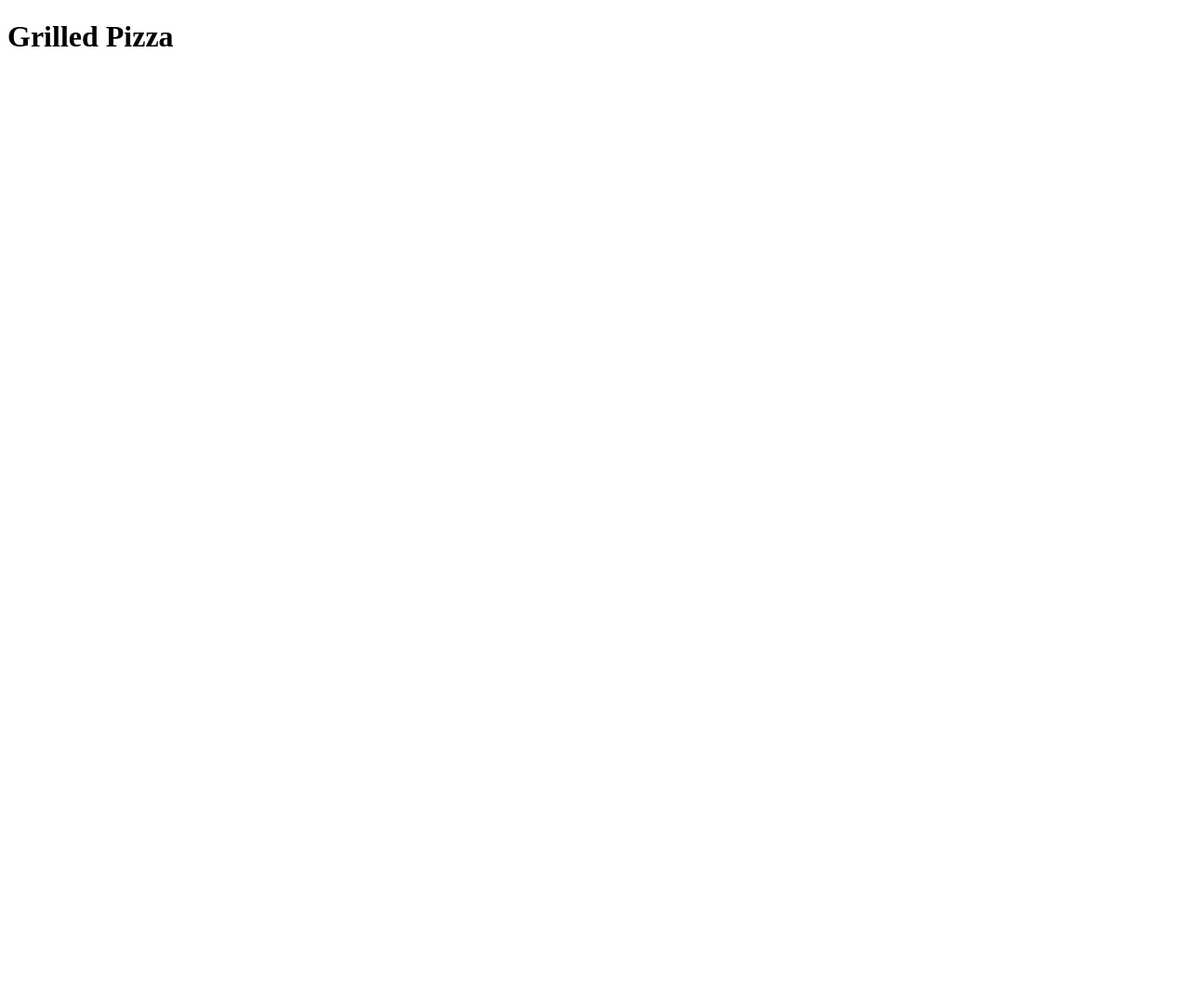
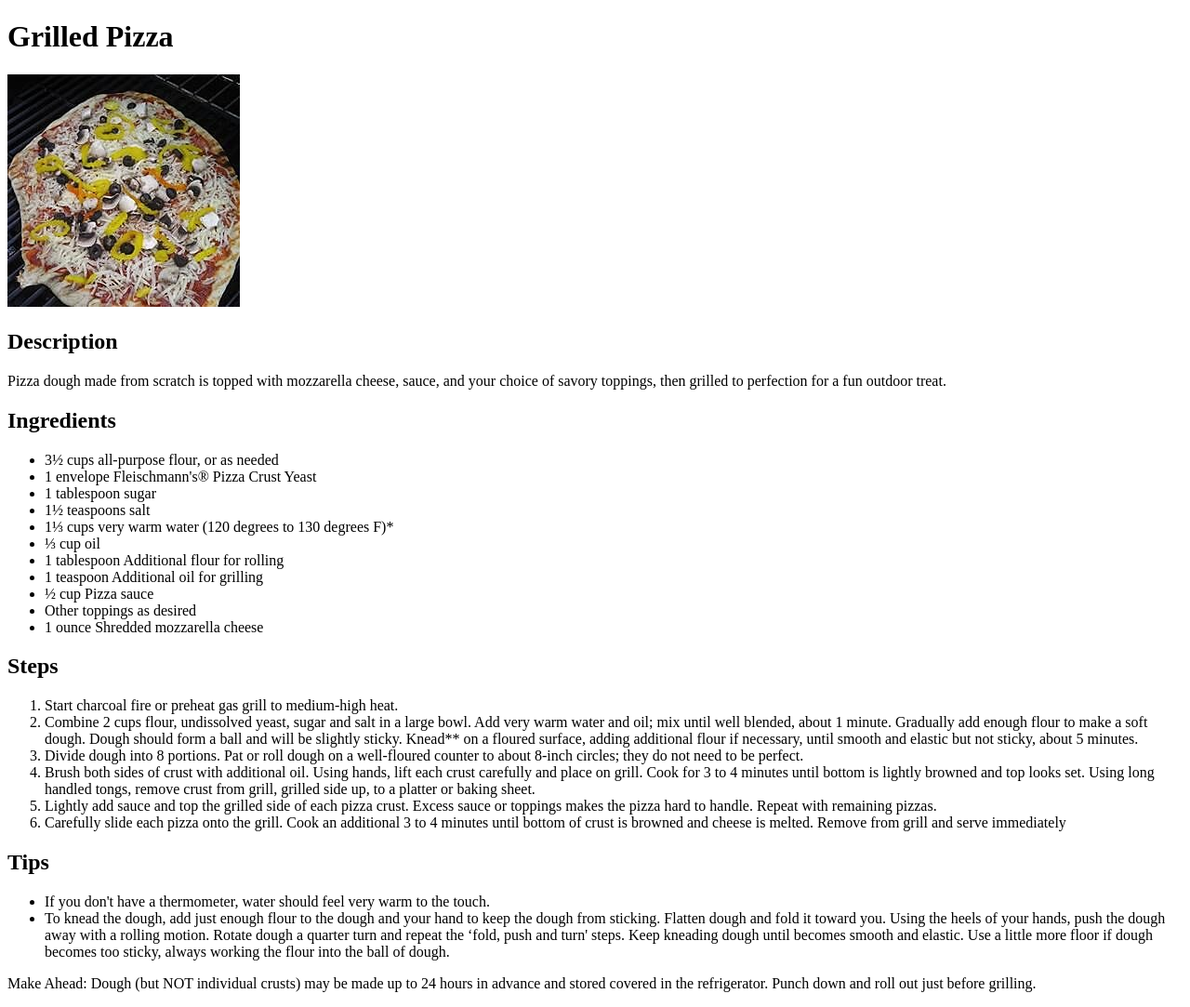
Before and after one commit to RomaKouhei/odin-recipes, a plain HTML site: page recipes/grilledPizza.html in a window 1280 px wide. Shown: the whole page at 93% size. Before the commit the page ends 800 px from the top, so only its background shows below. Drawn offline with Linux system fonts and the light colour scheme.

Commit message:
Added content to pizza file.

```diff
--- a/recipes/grilledPizza.html
+++ b/recipes/grilledPizza.html
@@ -8,5 +8,38 @@
 </head>
 <body>
     <h1>Grilled Pizza</h1>
+        <img src="/images/Grilled Pizza.jpeg">
+    <h2>Description</h2>
+        <p>Pizza dough made from scratch is topped with mozzarella cheese, sauce, and your choice of savory toppings, then grilled to perfection for a fun outdoor treat.</p>
+    <h2>Ingredients</h2>
+        <ul>
+            <li>3½ cups all-purpose flour, or as needed</li>
+            <li>1 envelope Fleischmann's® Pizza Crust Yeast</li>
+            <li>1 tablespoon sugar</li>
+            <li>1½ teaspoons salt</li>
+            <li>1⅓ cups very warm water (120 degrees to 130 degrees F)*</li>
+            <li>⅓ cup oil</li>
+            <li>1 tablespoon Additional flour for rolling</li>
+            <li>1 teaspoon Additional oil for grilling</li>
+            <li>½ cup Pizza sauce</li>
+            <li>Other toppings as desired</li>
+            <li>1 ounce Shredded mozzarella cheese</li>
+        </ul>
+    <h2>Steps</h2>
+        <ol>
+            <li>Start charcoal fire or preheat gas grill to medium-high heat.</li>
+            <li>Combine 2 cups flour, undissolved yeast, sugar and salt in a large bowl. Add very warm water and oil; mix until well blended, about 1 minute. Gradually add enough flour to make a soft dough. Dough should form a ball and will be slightly sticky. Knead** on a floured surface, adding additional flour if necessary, until smooth and elastic but not sticky, about 5 minutes.</li>
+            <li>Divide dough into 8 portions. Pat or roll dough on a well-floured counter to about 8-inch circles; they do not need to be perfect.</li>
+            <li>Brush both sides of crust with additional oil. Using hands, lift each crust carefully and place on grill. Cook for 3 to 4 minutes until bottom is lightly browned and top looks set. Using long handled tongs, remove crust from grill, grilled side up, to a platter or baking sheet.</li>
+            <li>Lightly add sauce and top the grilled side of each pizza crust. Excess sauce or toppings makes the pizza hard to handle. Repeat with remaining pizzas.</li>
+            <li>Carefully slide each pizza onto the grill. Cook an additional 3 to 4 minutes until bottom of crust is browned and cheese is melted. Remove from grill and serve immediately</li>
+        </ol>
+    <h2>Tips</h2>
+        <ul>
+            <li>If you don't have a thermometer, water should feel very warm to the touch.</li>
+            <li>To knead the dough, add just enough flour to the dough and your hand to keep the dough from sticking. Flatten dough and fold it toward you. Using the heels of your hands, push the dough away with a rolling motion. Rotate dough a quarter turn and repeat the ‘fold, push and turn' steps. Keep kneading dough until becomes smooth and elastic. Use a little more floor if dough becomes too sticky, always working the flour into the ball of dough.</li>
+        </ul>
+        <p>Make Ahead: Dough (but NOT individual crusts) may be made up to 24 hours in advance and stored covered in the refrigerator. Punch down and roll out just before grilling.</p>
+
 </body>
 </html>
```
Also changed, not shown: index.html (+4 -1 lines), images/Grilled Pizza.jpeg (added), images/Recipe.jpg (added).
